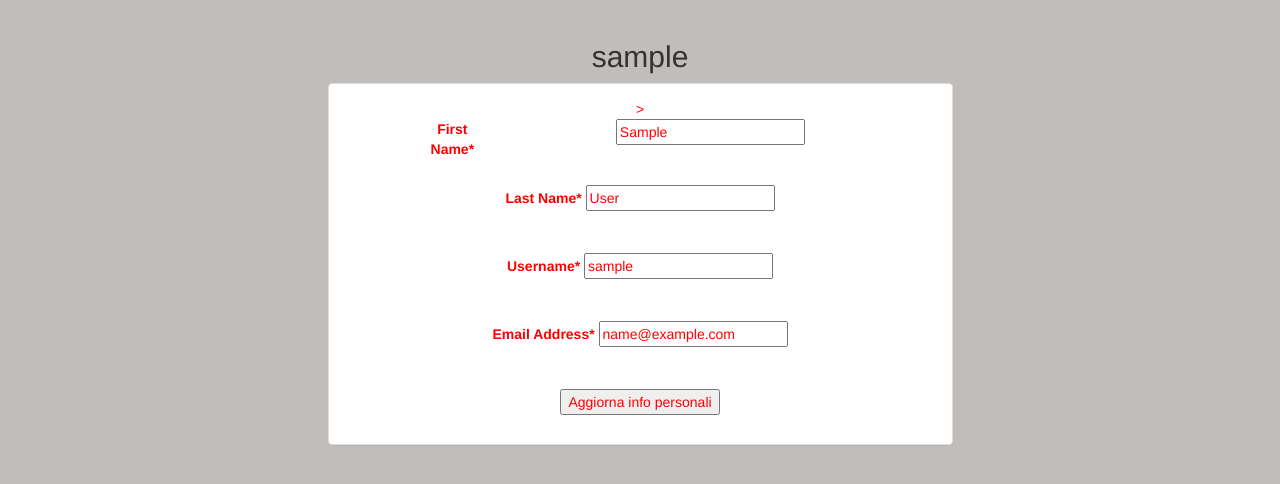
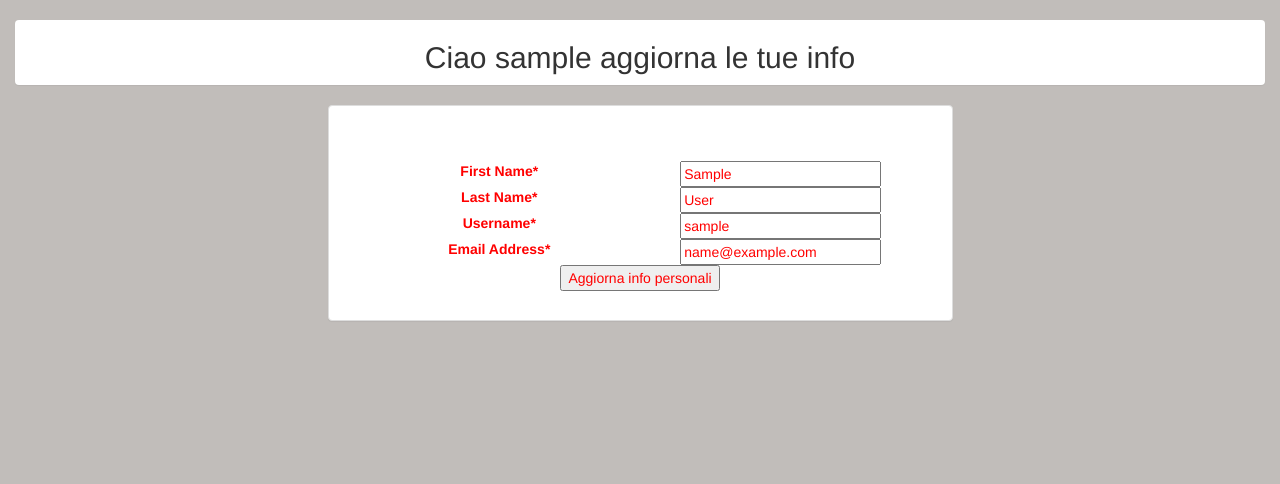
Before and after one commit to Angelo94/Polisportiva, a Django app: page /aspo/userinfo/ in a window 1280 px wide. Shown: the part 52-536 px from the top of the page. Run offline with Django 3.2, Linux system fonts and the light colour scheme; the visitor is signed in with stand-in values (Sample User, id 1); parts of the project's set-up code (start-up, migrations or seed data) failed here and were passed over; some libraries are stand-ins or nearby versions.

Commit message:
updated user info html

```diff
--- a/polisportiva/templates/home/base.html
+++ b/polisportiva/templates/home/base.html
@@ -17,7 +17,9 @@
         .home-panel {
             text-align: center;
         }
-
+        .info-input{
+          width:80%
+        }
     </style>
 
     <head>
--- a/polisportiva/templates/user/users_list.html
+++ b/polisportiva/templates/user/users_list.html
@@ -3,36 +3,54 @@
 
 {% block content %}
     <div class="container-fluid userinfo">
-      <h2>{{ user.username }}</h2>
+      <div class="panel">
+        <h2>Ciao {{ user.username }} aggiorna le tue info</h2>
+      </div>
       <div class="panel panel-default userinfo-panel col-md-6 col-md-offset-3">
         <div class="panel-body">
-            <form action="{% url 'user-detail' pk=user.pk %}" method="POST">>
+            <form action="{% url 'user-detail' pk=user.pk %}" method="POST">
               {% csrf_token %}
               <div class="top-row">
                 <div class="field-wrap">
-                  <label class="col-md-2 col-md-offset-1" for="first_name">
+                  <div class="col-sm-6">
+                  <label for="first_name">
                     First Name<span class="req">*</span>
                   </label>
-                  <input type="text" id="first_name" name="first_name" required="" autocomplete="off" value="{{ user.first_name }}">
+                  </div>
+                  <div class="col-sm-6">
+                  <input class="info-input" type="text" id="first_name" name="first_name" required="" autocomplete="off" value="{{ user.first_name }}">
+                  </div>
                 </div>
                 <div class="field-wrap">
+                  <div class="col-sm-6">
                   <label for="last_name">
                     Last Name<span class="req">*</span>
                   </label>
-                  <input type="text" id="last_name" name="last_name" required="" autocomplete="off" value="{{ user.last_name }}">
+                  </div>
+                  <div class="col-sm-6">
+                  <input class="info-input" type="text" id="last_name" name="last_name" required="" autocomplete="off" value="{{ user.last_name }}">
+                  </div>
                 </div>
               </div>
               <div class="field-wrap">
+                <div class="col-sm-6">
                 <label for="username">
                   Username<span class="req">*</span>
                 </label>
-                <input type="text" id="username" name="username" required="" autocomplete="off" value="{{ user.username }}">
+                </div>
+                  <div class="col-sm-6">
+                <input class="info-input" type="text" id="username" name="username" required="" autocomplete="off" value="{{ user.username }}">
+                </div>
               </div>
               <div class="field-wrap">
+                <div class="col-sm-6">
                 <label for="email">
                   Email Address<span class="req">*</span>
                 </label>
-                <input type="email" id="email" name="email" required="" autocomplete="off" value="{{ user.email }}">
+                </div>
+                <div class="col-sm-6">
+                <input class="info-input" type="email" id="email" name="email" required="" autocomplete="off" value="{{ user.email }}">
+                </div>
               </div>
               <button type="submit" class="button button-block">Aggiorna info personali</button>
           </form>
```
